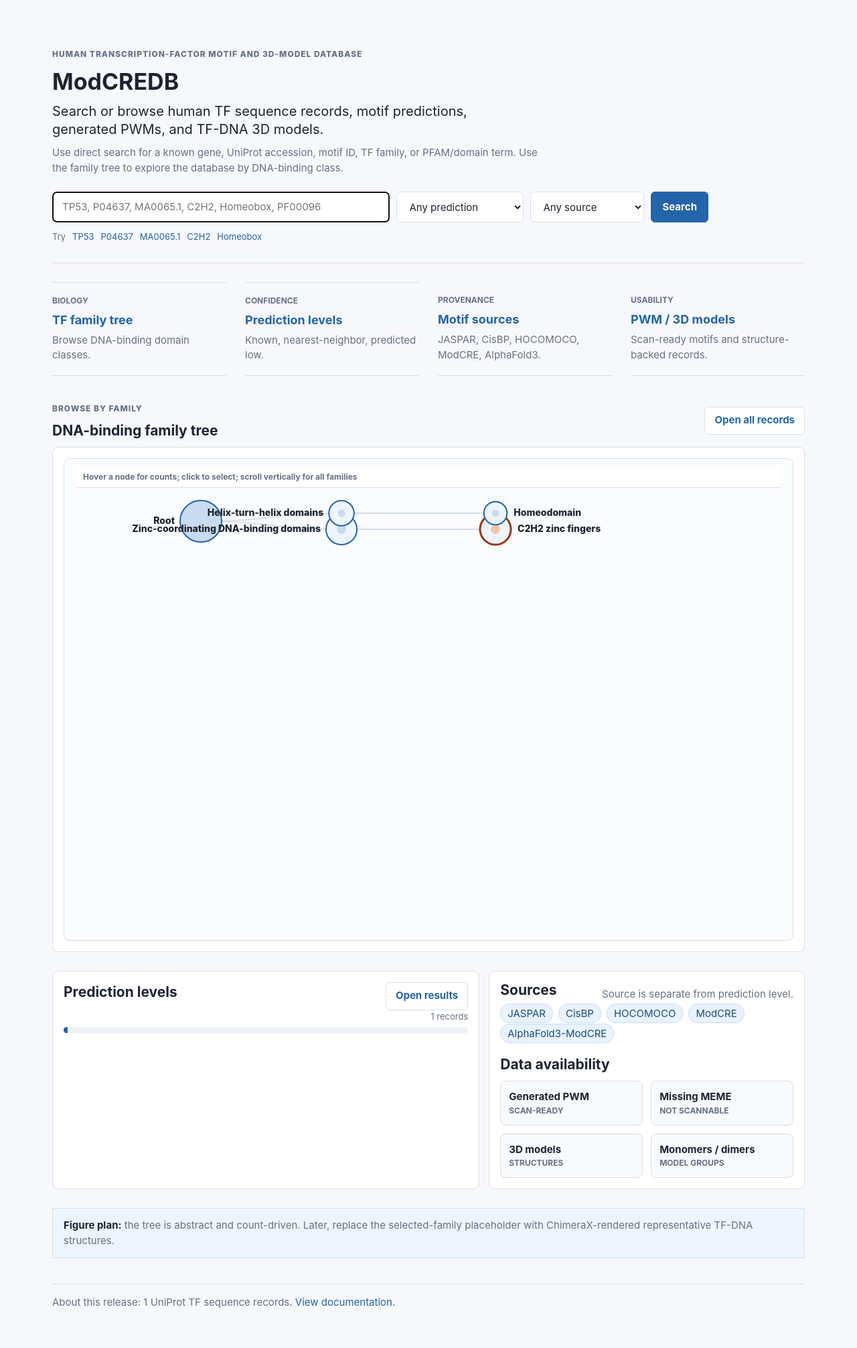
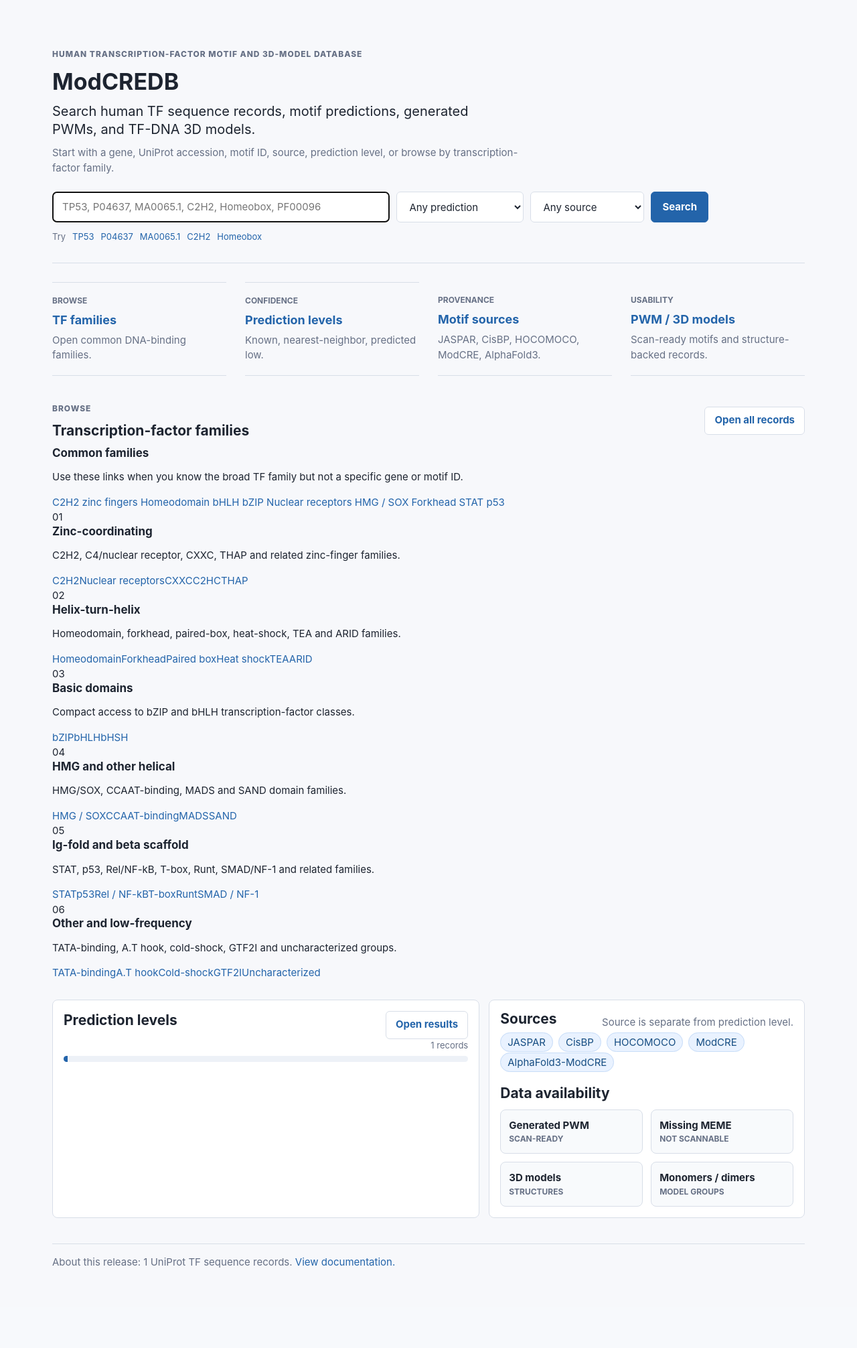
Before and after one commit to abotlp/ModCREDB, a Python web app: template templates/index_family_tree.html in a window 1280 px wide. Shown: the part 58-2070 px from the top of the page at 67% size. After the commit the page ends 1950 px from the top, so only its background shows below. Run offline with Jinja, Linux system fonts and the light colour scheme; the template is opened without the code that fills it: most values are stand-ins (such as "Sample title", 1, 10 or a date in 2020).

Commit message:
Replace homepage tree with simple family browser

```diff
--- a/templates/index_family_tree.html
+++ b/templates/index_family_tree.html
@@ -7,8 +7,8 @@
     <div class="home-hero-copy">
       <p class="eyebrow">Human transcription-factor motif and 3D-model database</p>
       <h1 id="home-title">ModCREDB</h1>
-      <p class="home-lede">Search or browse human TF sequence records, motif predictions, generated PWMs, and TF-DNA 3D models.</p>
-      <p class="home-context">Use direct search for a known gene, UniProt accession, motif ID, TF family, or PFAM/domain term. Use the family tree to explore the database by DNA-binding class.</p>
+      <p class="home-lede">Search human TF sequence records, motif predictions, generated PWMs, and TF-DNA 3D models.</p>
+      <p class="home-context">Start with a gene, UniProt accession, motif ID, source, prediction level, or browse by transcription-factor family.</p>
     </div>
     <form class="home-search" action="/search" method="get">
       <label class="visually-hidden" for="home-search">Search ModCREDB</label>
@@ -22,26 +22,40 @@
 
   <section id="browse">
     <div class="home-route-grid four-up">
-      <a class="home-route" href="#families"><span class="home-route-kicker">Biology</span><strong>TF family tree</strong><span>Browse DNA-binding domain classes.</span></a>
+      <a class="home-route" href="#families"><span class="home-route-kicker">Browse</span><strong>TF families</strong><span>Open common DNA-binding families.</span></a>
       <a class="home-route" href="#predictions"><span class="home-route-kicker">Confidence</span><strong>Prediction levels</strong><span>Known, nearest-neighbor, predicted low.</span></a>
       <a class="home-route" href="#sources"><span class="home-route-kicker">Provenance</span><strong>Motif sources</strong><span>JASPAR, CisBP, HOCOMOCO, ModCRE, AlphaFold3.</span></a>
       <a class="home-route" href="#availability"><span class="home-route-kicker">Usability</span><strong>PWM / 3D models</strong><span>Scan-ready motifs and structure-backed records.</span></a>
     </div>
   </section>
 
-  <section id="families">
-    <div class="section-head"><div><p class="eyebrow">Browse by family</p><h2>DNA-binding family tree</h2></div><a class="secondary-link" href="/search">Open all records</a></div>
-    <div class="family-tree-shell">
-      <div class="family-tree-wrap"><svg id="family-tree-svg" class="family-tree-svg" viewBox="0 0 820 980" role="img" aria-label="ModCREDB TF family tree"></svg><div id="family-tree-tooltip" class="family-tree-tooltip" hidden></div></div>
-      <aside class="selected-family-panel" aria-live="polite">
-        <p id="selected-family-eyebrow" class="eyebrow">Selected family</p>
-        <h2 id="selected-family-label">Family</h2>
-        <div class="selected-family-figure" aria-hidden="true"><svg viewBox="0 0 230 110"><path d="M12 56 C48 16 78 94 114 56 S178 16 218 56" fill="none" stroke="#2364aa" stroke-width="8" stroke-linecap="round"/><circle cx="80" cy="56" r="16" fill="#f28c38"/><circle cx="146" cy="56" r="16" fill="#f28c38"/><path d="M24 84 C72 70 156 70 206 84" fill="none" stroke="#7d8da6" stroke-width="5" stroke-linecap="round"/></svg></div>
-        <strong id="selected-family-count" class="selected-family-count">0</strong><p class="muted">TF sequence records</p>
-        <div class="selected-family-chips"><span>Known <strong id="selected-known-count">0</strong></span><span>Nearest Neighbor <strong id="selected-homologous-count">0</strong></span><span>50–70% <strong id="selected-relative-count">0</strong></span><span>Predicted Low <strong id="selected-predicted-count">0</strong></span></div>
-        <div class="selected-family-stats"><div><strong id="selected-generated-count">0</strong><span>Generated PWM TFs</span></div><div><strong id="selected-model-count">0</strong><span>TFs with 3D models</span></div><div><strong id="selected-monomer-count">0</strong><span>Monomer model TFs</span></div><div><strong id="selected-dimer-count">0</strong><span>Dimer model TFs</span></div></div>
-        <div class="selected-family-actions"><a id="selected-family-open" class="button-link" href="/search">Open family</a><a id="selected-family-search" class="secondary-link" href="/search">Search records</a></div>
-      </aside>
+  <section id="families" class="family-browser-section">
+    <div class="section-head"><div><p class="eyebrow">Browse</p><h2>Transcription-factor families</h2></div><a class="secondary-link" href="/search">Open all records</a></div>
+    <div class="family-browse-shell">
+      <div class="family-feature">
+        <h3>Common families</h3>
+        <p>Use these links when you know the broad TF family but not a specific gene or motif ID.</p>
+        <div class="family-chip-row">
+          <a href="/search?q=C2H2">C2H2 zinc fingers</a>
+          <a href="/search?q=Homeobox">Homeodomain</a>
+          <a href="/search?q=HLH">bHLH</a>
+          <a href="/search?q=bZIP">bZIP</a>
+          <a href="/search?q=Hormone_recep">Nuclear receptors</a>
+          <a href="/search?q=HMG">HMG / SOX</a>
+          <a href="/search?q=Fork_head">Forkhead</a>
+          <a href="/search?q=STAT">STAT</a>
+          <a href="/search?q=p53">p53</a>
+        </div>
+      </div>
+
+      <div class="family-group-grid">
+        <article class="family-group-card"><span>01</span><h3>Zinc-coordinating</h3><p>C2H2, C4/nuclear receptor, CXXC, THAP and related zinc-finger families.</p><div class="family-links"><a href="/search?q=C2H2">C2H2</a><a href="/search?q=Hormone_recep">Nuclear receptors</a><a href="/search?q=CxxC">CXXC</a><a href="/search?q=C2HC">C2HC</a><a href="/search?q=THAP">THAP</a></div></article>
+        <article class="family-group-card"><span>02</span><h3>Helix-turn-helix</h3><p>Homeodomain, forkhead, paired-box, heat-shock, TEA and ARID families.</p><div class="family-links"><a href="/search?q=Homeobox">Homeodomain</a><a href="/search?q=Fork_head">Forkhead</a><a href="/search?q=PAX">Paired box</a><a href="/search?q=HSF">Heat shock</a><a href="/search?q=TEA">TEA</a><a href="/search?q=ARID">ARID</a></div></article>
+        <article class="family-group-card"><span>03</span><h3>Basic domains</h3><p>Compact access to bZIP and bHLH transcription-factor classes.</p><div class="family-links"><a href="/search?q=bZIP">bZIP</a><a href="/search?q=HLH">bHLH</a><a href="/search?q=bHSH">bHSH</a></div></article>
+        <article class="family-group-card"><span>04</span><h3>HMG and other helical</h3><p>HMG/SOX, CCAAT-binding, MADS and SAND domain families.</p><div class="family-links"><a href="/search?q=HMG">HMG / SOX</a><a href="/search?q=CCAAT">CCAAT-binding</a><a href="/search?q=MADS">MADS</a><a href="/search?q=SAND">SAND</a></div></article>
+        <article class="family-group-card"><span>05</span><h3>Ig-fold and beta scaffold</h3><p>STAT, p53, Rel/NF-kB, T-box, Runt, SMAD/NF-1 and related families.</p><div class="family-links"><a href="/search?q=STAT">STAT</a><a href="/search?q=p53">p53</a><a href="/search?q=Rel">Rel / NF-kB</a><a href="/search?q=T-box">T-box</a><a href="/search?q=Runt">Runt</a><a href="/search?q=SMAD">SMAD / NF-1</a></div></article>
+        <article class="family-group-card"><span>06</span><h3>Other and low-frequency</h3><p>TATA-binding, A.T hook, cold-shock, GTF2I and uncharacterized groups.</p><div class="family-links"><a href="/search?q=TBP">TATA-binding</a><a href="/search?q=AT_hook">A.T hook</a><a href="/search?q=CSD">Cold-shock</a><a href="/search?q=GTF2I">GTF2I</a><a href="/search?q=Uncharacterized">Uncharacterized</a></div></article>
+      </div>
     </div>
   </section>
 
@@ -50,9 +64,5 @@
     <div class="home-compact-panel" id="sources"><div class="section-head"><h2>Sources</h2><span class="muted">Source is separate from prediction level.</span></div><div class="chips"><a href="/search?source=jaspar"><span>JASPAR</span></a><a href="/search?source=cisbp"><span>CisBP</span></a><a href="/search?source=hocomoco"><span>HOCOMOCO</span></a><a href="/search?source=modcre"><span>ModCRE</span></a><a href="/search?source=alphafold"><span>AlphaFold3-ModCRE</span></a></div><div class="section-head" id="availability" style="margin-top:22px"><h2>Data availability</h2></div><div class="annotation-grid"><div><strong>Generated PWM</strong><span>scan-ready</span></div><div><strong>Missing MEME</strong><span>not scannable</span></div><div><strong>3D models</strong><span>structures</span></div><div><strong>Monomers / dimers</strong><span>model groups</span></div></div></div>
   </section>
 
-  <section class="home-evidence-note"><p><strong>Figure plan:</strong> the tree is abstract and count-driven. Later, replace the selected-family placeholder with ChimeraX-rendered representative TF-DNA structures.</p></section>
   <section class="home-release"><p>About this release: {{ stats.tf_count }} UniProt TF sequence records. <a href="/docs">View documentation.</a></p></section>
-
-  <script id="family-tree-data" type="application/json">[{"family_id":"root","label":"Root","x":72,"y":280,"tf_count":{{ stats.tf_count }},"generated_pwm_tf_count":{{ stats.tf_with_fimo_ready_pwm_count }},"open_url":"/search"},{"family_id":"2","parent_id":"root","label":"Zinc-coordinating DNA-binding domains","x":284,"y":170,"tf_count":2116,"open_url":"/search?q=zinc"},{"family_id":"2.3","parent_id":"2","label":"C2H2 zinc finger factors","short_label":"C2H2 zinc fingers","x":536,"y":138,"tf_count":1691,"open_url":"/search?q=C2H2","search_query":"zf-C2H2"},{"family_id":"3","parent_id":"root","label":"Helix-turn-helix domains","x":284,"y":286,"tf_count":889,"open_url":"/search?q=Homeobox"},{"family_id":"3.1","parent_id":"3","label":"Homeo domain factors","short_label":"Homeodomain","x":536,"y":250,"tf_count":713,"open_url":"/search?q=Homeobox","search_query":"Homeobox"}]</script>
-  <script src="/static/family_tree.js" defer></script>
 {% endblock %}
```
